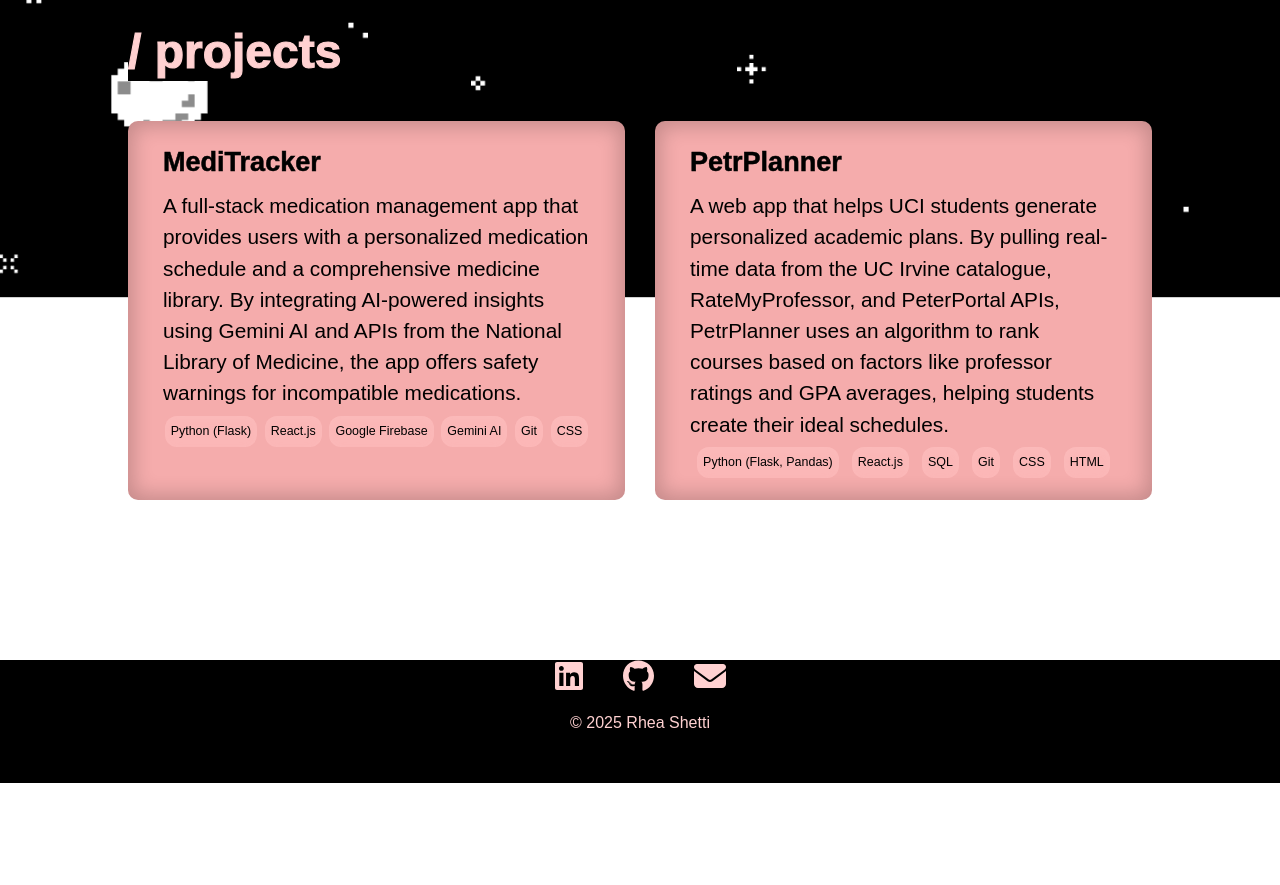
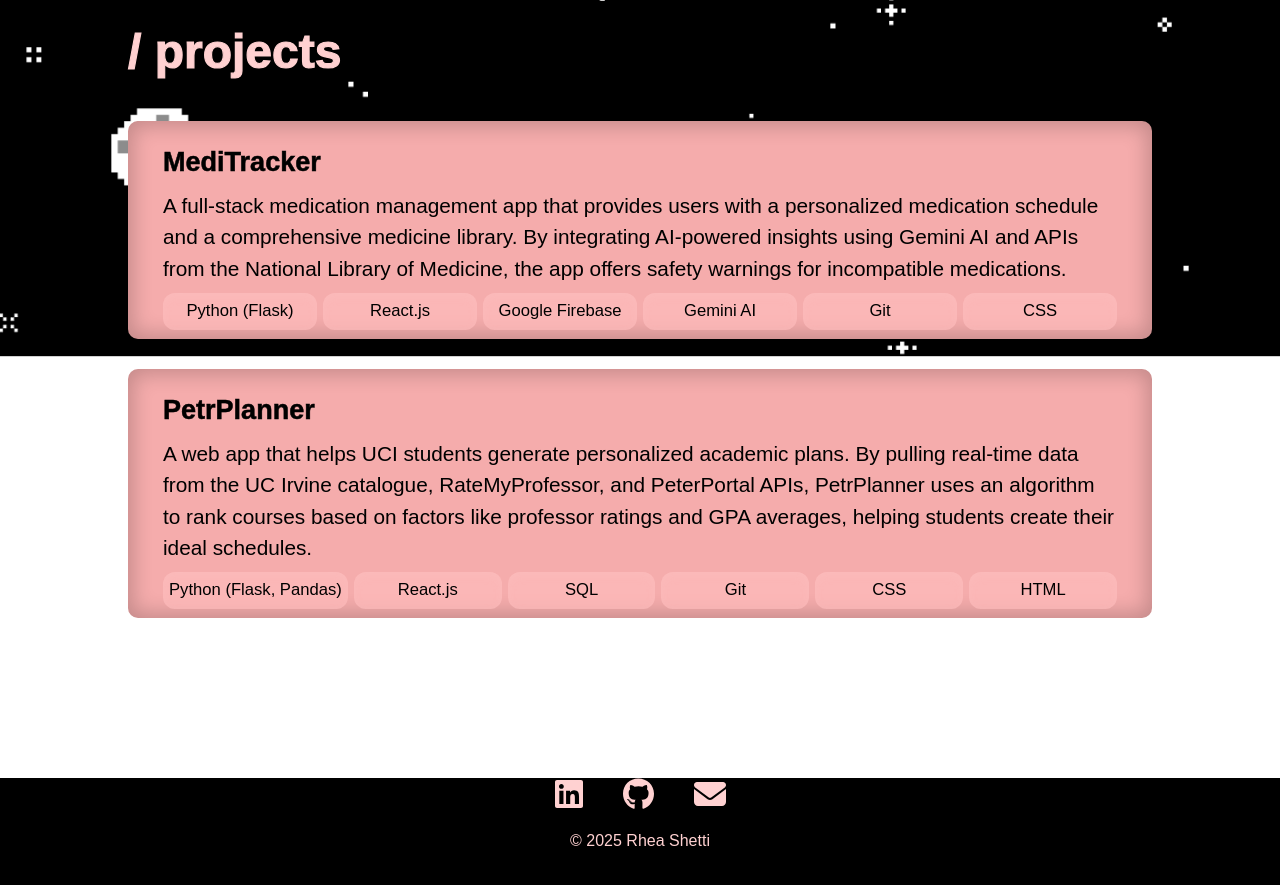
Before and after one commit to rheashetti/rheashetti, a React (Vite) app: page / in a window 1280 px wide. Shown: the part 1900-2785 px from the top of the page. Before the commit the page ends 2683 px from the top, so only its background shows below. Built offline with nearby package versions, Linux system fonts and the light colour scheme; a web font is replaced by a local one.

Commit message:
fixed formatting of project

```diff
--- a/src/pages/projects.css
+++ b/src/pages/projects.css
@@ -38,6 +38,7 @@
     width: auto;
     height: auto;
     padding: 35px;
+    padding-bottom: 50px;
     flex-direction: column;
     justify-content: flex-start;
     align-items: flex-start;
@@ -49,8 +50,8 @@
 }
 
 .project-tag {
-    margin-top: -6%;
-    font-size: 0.6em;
+    margin-top: -3%;
+    font-size: 0.8em;
     display: flex;
     gap: 6px;
     margin-bottom: -6%;
@@ -62,6 +63,7 @@
 
 .project-tag p {
     text-align: center;
+    width: 100%;
     padding: 6px;
     background-color: rgba(255, 188, 188, 0.673);
     border-radius: 12px;
```
